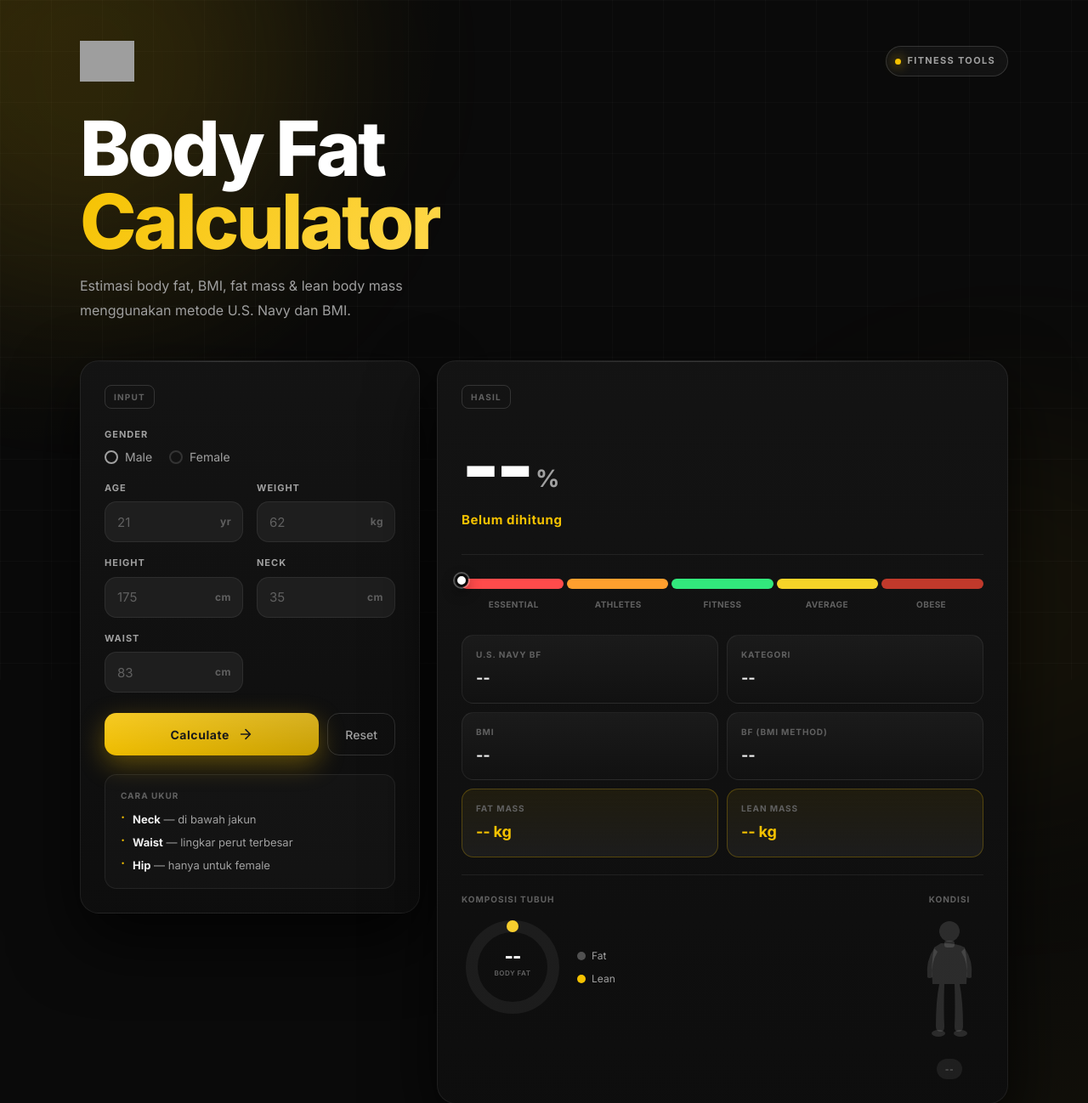
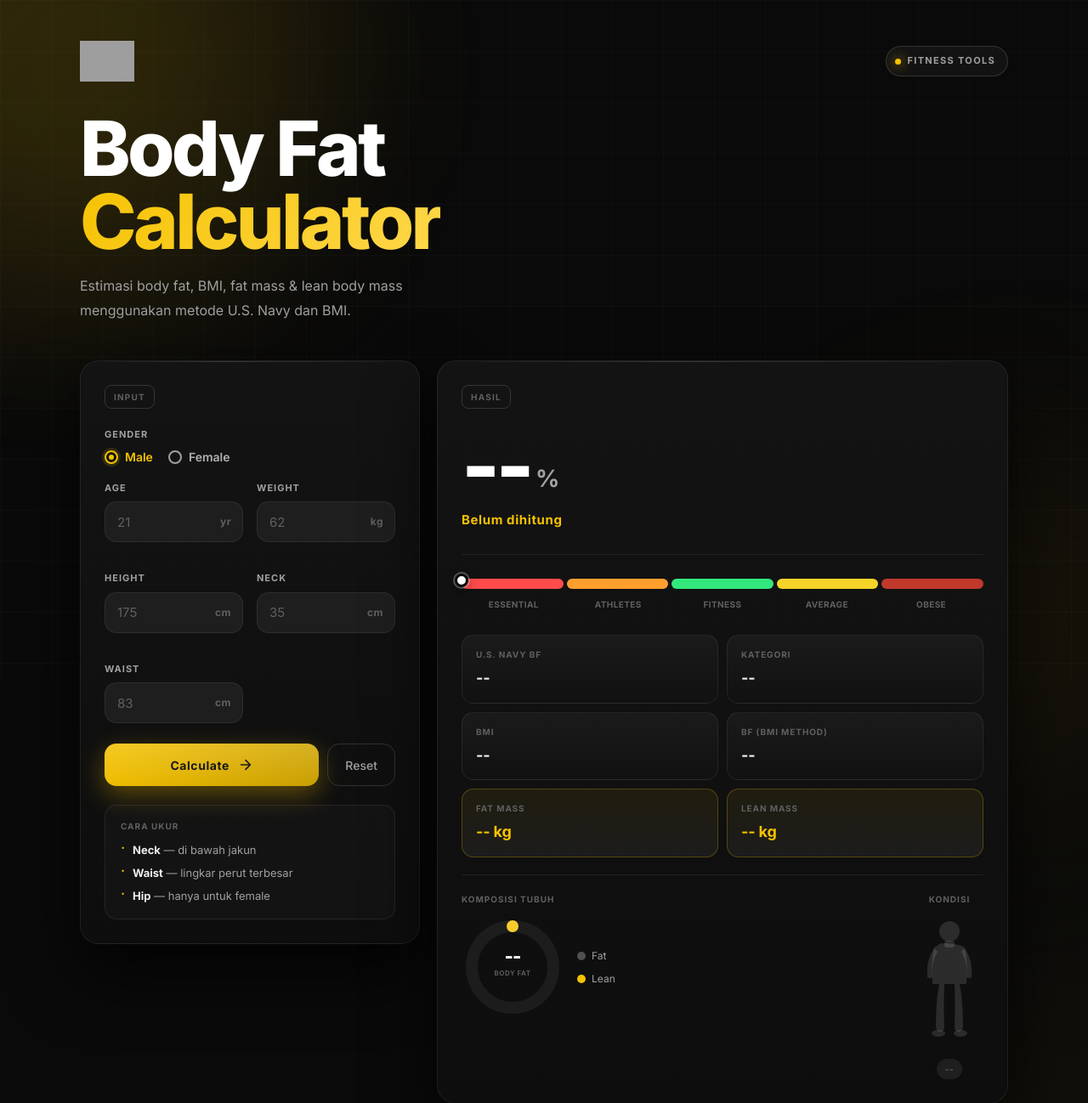
Before and after one commit to K4ZED/Body-Fat-Calc, a Flask app: page / in a window 1280 px wide. Shown: the top 1298 px of the page at 85% size. Run offline with Flask 3, Linux system fonts and the light colour scheme; grey boxes are pictures that could not be loaded.

Commit message:
body fat calc v2

```diff
--- a/static/css/style.css
+++ b/static/css/style.css
@@ -827,6 +827,75 @@ body {
   background: var(--orange);
 }
 
+.fields-grid {
+  display: grid;
+  grid-template-columns: 1fr 1fr;
+  gap: 18px 16px;
+}
+
+.field-group {
+  width: 100%;
+  min-width: 0;
+}
+
+.input-wrap {
+  position: relative;
+  width: 100%;
+}
+
+.input-wrap input,
+.select-wrap select {
+  width: 100%;
+  display: block;
+}
+
 #hipField {
-  margin-top: 16px;
+  width: 100%;
+  margin-top: 0;
 }
+
+.gender-toggle {
+  display: flex;
+  align-items: center;
+  gap: 18px;
+}
+
+.gender-option {
+  display: inline-flex;
+  align-items: center;
+  gap: 8px;
+  cursor: pointer;
+  color: #b3b3b3;
+  font-size: 14px;
+  font-weight: 600;
+}
+
+.gender-option .dot {
+  width: 16px;
+  height: 16px;
+  border-radius: 50%;
+  border: 2px solid rgba(255,255,255,0.6);
+  position: relative;
+  transition: all 0.2s ease;
+}
+
+.gender-option input {
+  display: none;
+}
+
+.gender-option input:checked + .dot {
+  border-color: #f5c400;
+  box-shadow: 0 0 0 3px rgba(245, 196, 0, 0.14);
+}
+
+.gender-option input:checked + .dot::after {
+  content: '';
+  position: absolute;
+  inset: 3px;
+  border-radius: 50%;
+  background: #f5c400;
+}
+
+.gender-option input:checked ~ .gender-text {
+  color: #f5c400;
+}
--- a/static/js/script.js
+++ b/static/js/script.js
@@ -131,8 +131,7 @@ function animateCount(el, target, decimals = 1, suffix = '') {
 }
 
 function toggleHip() {
-  const g = getGender();
-  hipField.style.display = g === 'female' ? 'block' : 'none';
+  hipField.style.display = getGender() === 'female' ? 'block' : 'none';
 }
 
 function resetDisplay() {
--- a/templates/index.html
+++ b/templates/index.html
@@ -47,16 +47,16 @@
             <label class="field-label">Gender</label>
 
             <div class="gender-toggle">
-              <label class="radio">
+              <label class="gender-option">
                 <input type="radio" name="gender" value="male" checked>
-                <span></span>
-                Male
+                <span class="dot"></span>
+                <span class="gender-text">Male</span>
               </label>
 
-              <label class="radio">
+              <label class="gender-option">
                 <input type="radio" name="gender" value="female">
-                <span></span>
-                Female
+                <span class="dot"></span>
+                <span class="gender-text">Female</span>
               </label>
             </div>
           </div>
@@ -101,13 +101,13 @@
                 <span class="input-unit">cm</span>
               </div>
             </div>
-          </div>
 
-          <div class="field-group" id="hipField">
-            <label class="field-label" for="hip">Hip</label>
-            <div class="input-wrap">
-              <input type="number" id="hip" name="hip" placeholder="95" min="1">
-              <span class="input-unit">cm</span>
+            <div class="field-group" id="hipField">
+              <label class="field-label" for="hip">Hip</label>
+              <div class="input-wrap">
+                <input type="number" id="hip" name="hip" placeholder="95" min="1">
+                <span class="input-unit">cm</span>
+              </div>
             </div>
           </div>
 
```
